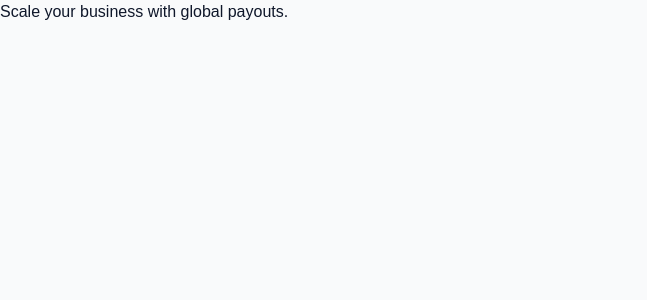
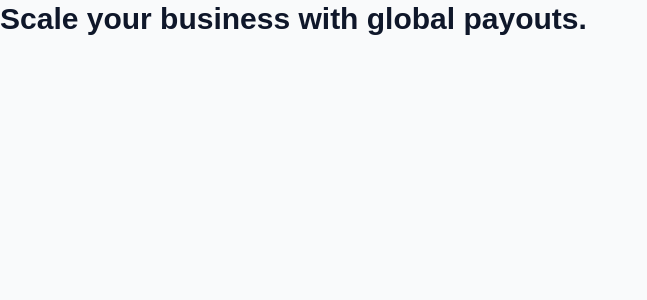
Before and after one commit to Abusadiq006/bridge-pay-dashboard, a React (Vite) app: page /Signup in a window 1280 px wide. Shown: the top 300 px of the page, without its empty margins (0-647 px from the left). Built offline with nearby package versions, Linux system fonts and the light colour scheme; a web font is replaced by a local one.

Commit message:
implementing Left Side value h3 styles

```diff
--- a/src/pages/Signup.jsx
+++ b/src/pages/Signup.jsx
@@ -30,7 +30,7 @@ const Signup = () => {
                         <div>
                             <div></div>
                         </div>
-                        <h3>Scale your business with global payouts.</h3>
+                        <h3 className="text-3xl font-bold leading-tight mb-6">Scale your business with global payouts.</h3>
                     </div>
                 </div>
             </div>
```
